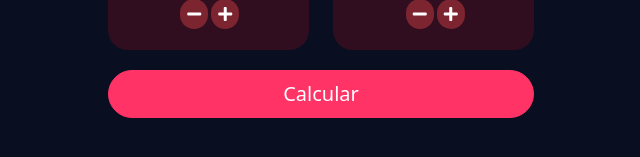
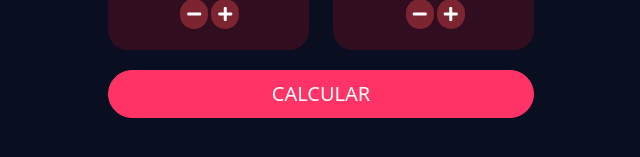
Before and after one commit to Daniel151505/Aplicacion-Calculadora-IMC, an Angular app in the folder Calculadora-IMC/: page / in a window 1280 px wide. Shown: the part 523-680 px from the top of the page, without its empty margins (319-959 px from the left). Built offline with nearby package versions, Linux system fonts and the light colour scheme.

Commit message:
Fix error

```diff
--- a/Calculadora-IMC/src/app/components/inicio/inicio.component.html
+++ b/Calculadora-IMC/src/app/components/inicio/inicio.component.html
@@ -65,7 +65,7 @@
         <div class="row">
             <div class="col-lg-12">
                 <button (click)="calcularBMI()" class="btn btn-lg btn-block btn-color">
-                    Calcular
+                    CALCULAR
                 </button>
             </div>
         </div>
```
